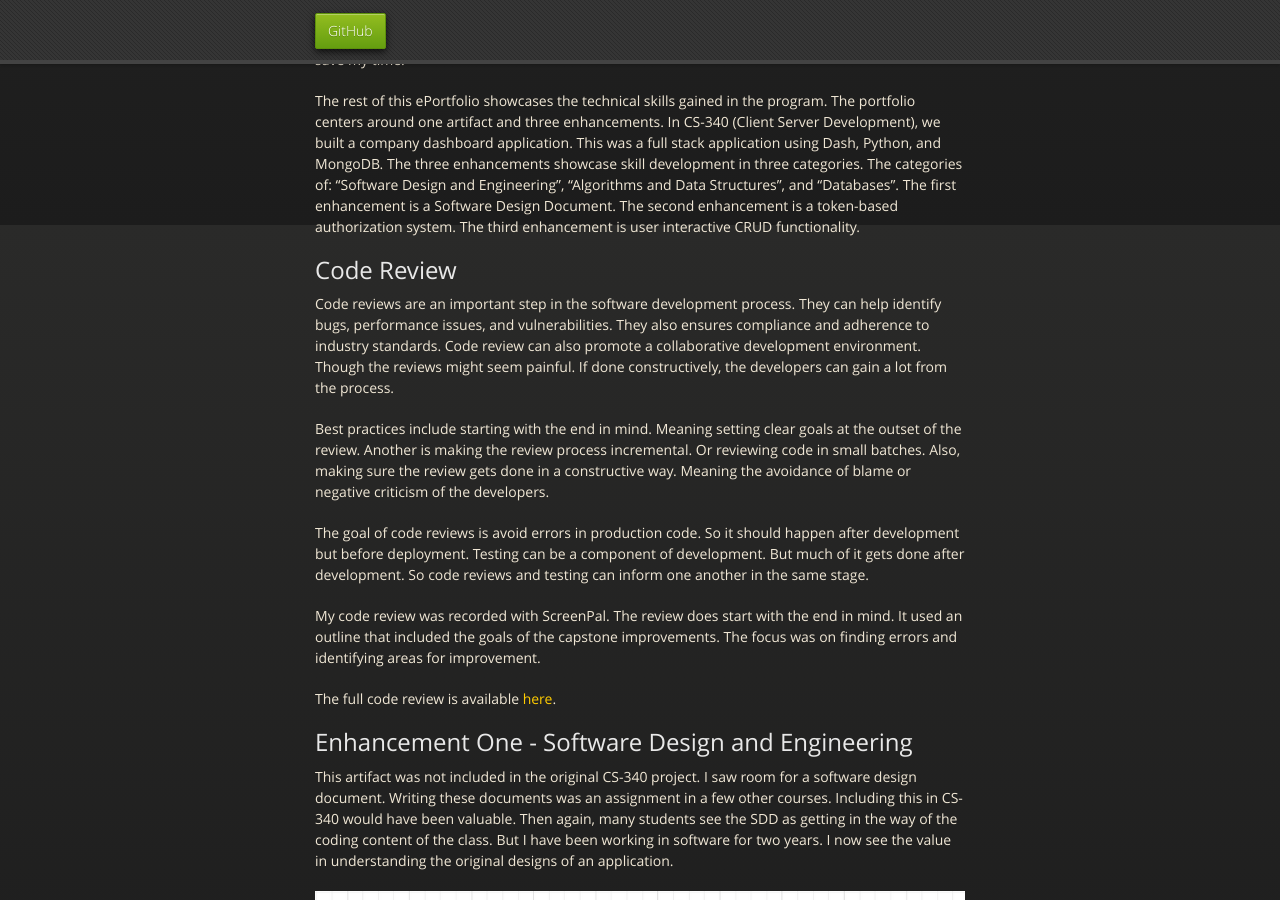
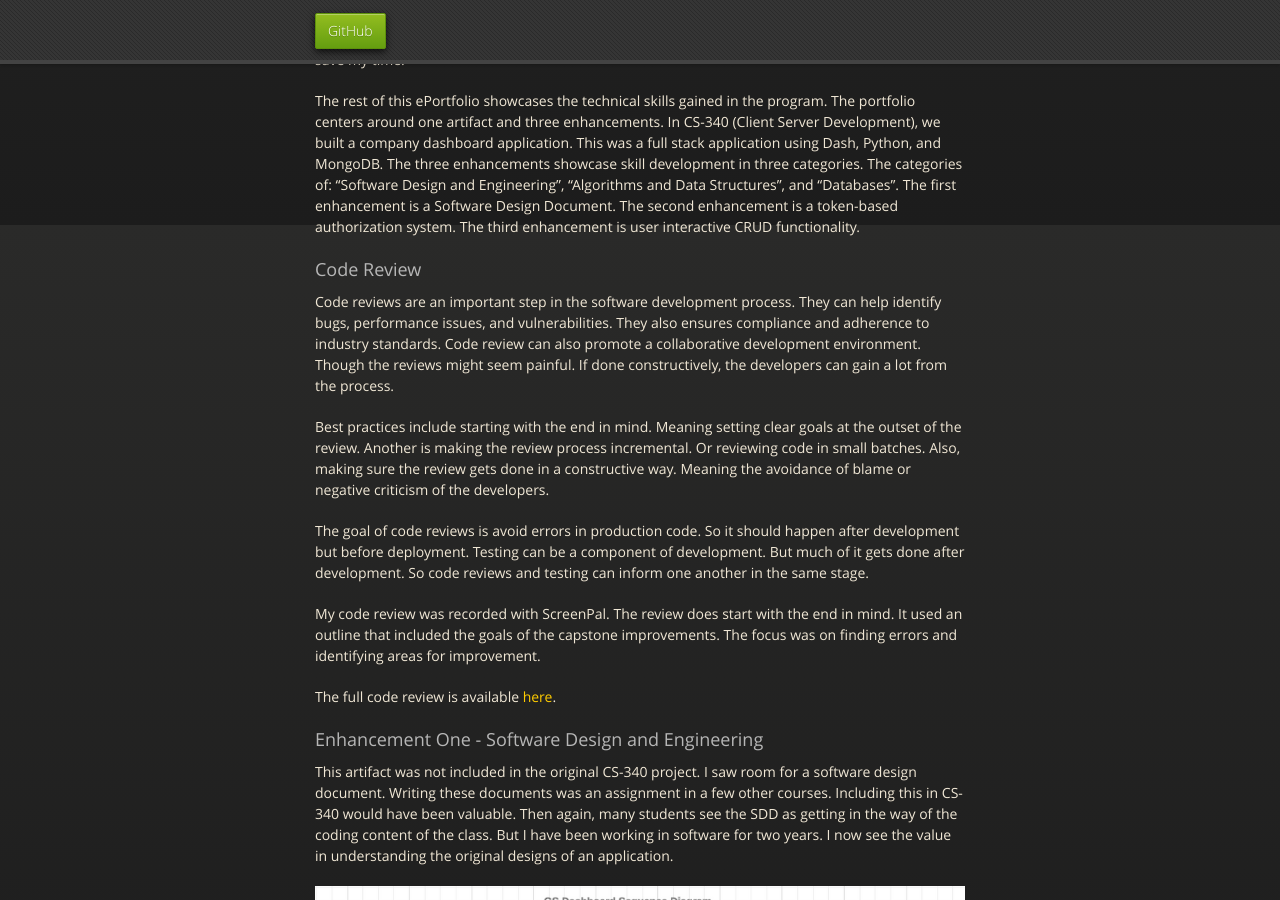
Before and after one commit to b5yB/b5yB.github.io, a Jekyll site: the page built from index.md, in a window 1280 px wide and 900 px high, scrolled down 675 px. Built offline with Jekyll 4.4.1, drawn with Linux system fonts in a browser that asks for light colours; our own code applies the rules of GitHub Pages for plain Markdown files.

```diff
--- a/index.md
+++ b/index.md
@@ -11,11 +11,9 @@ Collaboration is not evident in this portfolio, but it was core to each course i
 
 The rest of this ePortfolio showcases the technical skills gained in the program. The portfolio centers around one artifact and three enhancements. In CS-340 (Client Server Development), we built a company dashboard application. This was a full stack application using Dash, Python, and MongoDB. The three enhancements showcase skill development in three categories. The categories of: "Software Design and Engineering", "Algorithms and Data Structures", and "Databases". The first enhancement is a Software Design Document. The second enhancement is a token-based authorization system. The third enhancement is user interactive CRUD functionality.
 
+>
 
-
-
-
-## Code Review
+### Code Review
 
 Code reviews are an important step in the software development process. They can help identify bugs, performance issues, and vulnerabilities. They also ensures compliance and adherence to industry standards. Code review can also promote a collaborative development environment. Though the reviews might seem painful. If done constructively, the developers can gain a lot from the process.
 
@@ -27,11 +25,9 @@ My code review was recorded with ScreenPal. The review does start with the end i
 
 The full code review is available [here](https://drive.google.com/drive/folders/1Pq5_oSiOKD_sdR8QveYq3-UdLQvCF-kj?usp=drive_link).
 
+>
 
-
-
-
-## Enhancement One - Software Design and Engineering
+### Enhancement One - Software Design and Engineering
 
 This artifact was not included in the original CS-340 project. I saw room for a software design document. Writing these documents was an assignment in a few other courses. Including this in CS-340 would have been valuable. Then again, many students see the SDD as getting in the way of the coding content of the class. But I have been working in software for two years. I now see the value in understanding the original designs of an application.
 
@@ -41,8 +37,9 @@ This artifact was not included in the original CS-340 project. I saw room for a
 
 As I wrote the SDD, I realized how inexperienced I was with software architecture. The challenge was in designing my planned enhancements. The software design documents I wrote in previous classes came with planned architecture. Planning  something new required a lot of thought, diagramming, and pseudo-code. So it was a valuable experience. I plan to use all this at work in the very near future.
 
+>
 
-Excerpt from the SDD:
+_Excerpt from the SDD:_
 > Design Constraints
 
 > The Grazioso Salvare web app comes with unique constraints. The following factors guide our design.
@@ -52,6 +49,7 @@ Excerpt from the SDD:
 > The app may need to connect with legacy systems or external apps. So it needs to work with existing systems and share data. This needs thorough planning to avoid issues and keep data secure.
 > These are our critical design constraints. Meeting them well will ensure a secure, scalable, and user-friendly app that meets requirements.
 
+>
 
 The goal of this enhancement was to meet these outcomes:
 * Employ strategies for building collaborative environments that enable diverse audiences to support organizational decision-making in the field of computer science.
@@ -59,9 +57,7 @@ The goal of this enhancement was to meet these outcomes:
 
 The full artifact is available [here](https://docs.google.com/document/d/1M5LXvOl6ZkGq1Qb3N8o2LZ87tHONZpiK/edit?usp=drive_link&ouid=101641056580444605866&rtpof=true&sd=true).
 
-
-
-
+>
 
 Text can be **bold**, _italic_, or ~~strikethrough~~.
 
```
